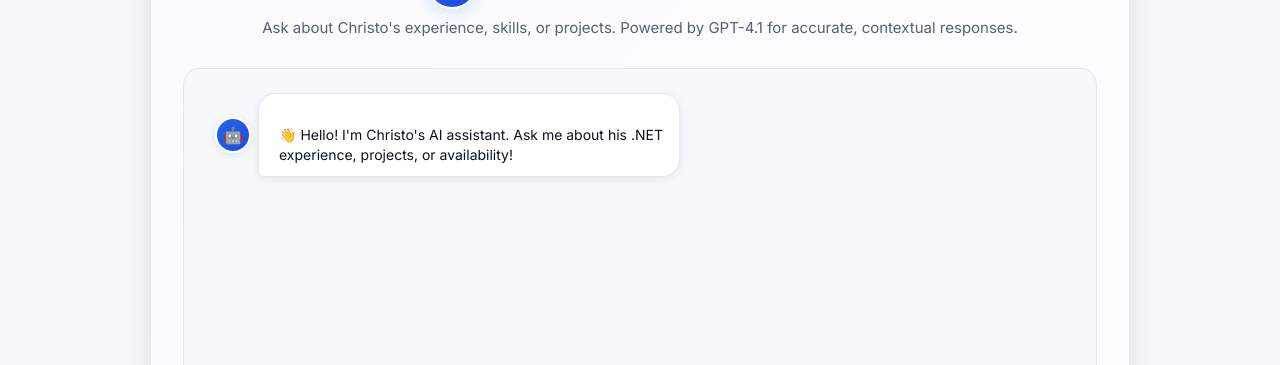
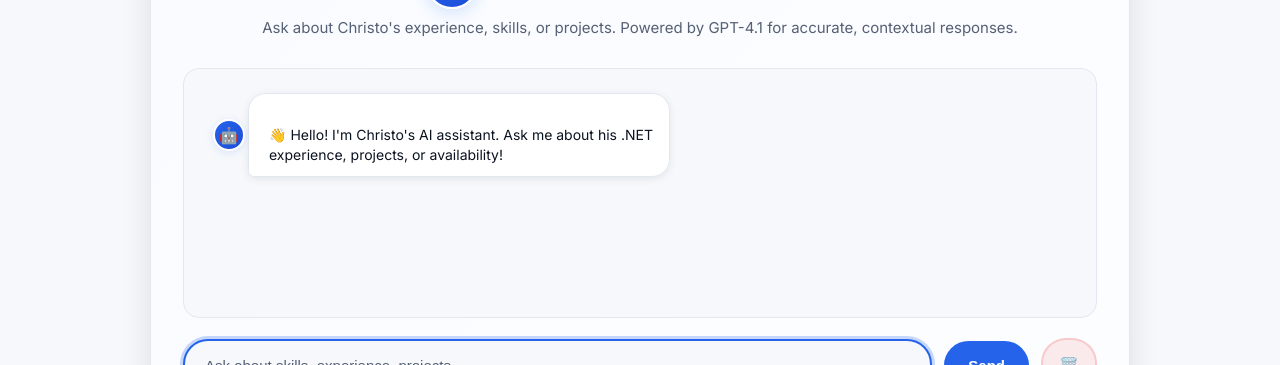
Before and after one commit to lotriet/jobfair-site, a plain HTML site: page wwwroot/portfolio.html in a window 1280 px wide. Shown: the part 587-952 px from the top of the page. Drawn offline with Linux system fonts and the light colour scheme; no server answers.

Commit message:
Fix chatbot UI positioning and container sizing
- Reduce chat container height (min-height: 200px, max-height: 350px)
- Fix robot icon positioning (left: -36px instead of -44px)
- Reduce icon size to 28px for better proportion
- Adjust margins for proper alignment
- Apply fixes to both bot messages and typing indicator
- Improves user experience with properly visible chat elements

```diff
--- a/wwwroot/assets/style.css
+++ b/wwwroot/assets/style.css
@@ -191,8 +191,8 @@ a:focus,.btn:focus{outline:3px solid var(--ring);outline-offset:2px}
   background: var(--bg);
   border: 1px solid var(--border);
   border-radius: 16px;
-  min-height: 320px;
-  max-height: 400px;
+  min-height: 200px;
+  max-height: 350px;
   overflow-y: auto;
   padding: 24px;
   margin-bottom: 20px;
@@ -261,7 +261,7 @@ a:focus,.btn:focus{outline:3px solid var(--ring);outline-offset:2px}
   color: var(--ink);
   border-bottom-left-radius: 6px;
   margin-right: 25%;
-  margin-left: 50px;
+  margin-left: 40px;
   position: relative;
   padding-left: 20px;
 }
@@ -269,13 +269,13 @@ a:focus,.btn:focus{outline:3px solid var(--ring);outline-offset:2px}
 .message-bubble.bot::before {
   content: '🤖';
   position: absolute;
-  left: -44px;
+  left: -36px;
   top: 50%;
   transform: translateY(-50%);
   font-size: 16px;
   background: linear-gradient(135deg, var(--accent), var(--accent-strong));
-  width: 32px;
-  height: 32px;
+  width: 28px;
+  height: 28px;
   border-radius: 50%;
   display: flex;
   align-items: center;
@@ -424,7 +424,7 @@ a:focus,.btn:focus{outline:3px solid var(--ring);outline-offset:2px}
   margin-bottom: 16px;
   font-weight: 500;
   margin-right: 25%;
-  margin-left: 50px;
+  margin-left: 40px;
   position: relative;
   padding-left: 20px;
 }
@@ -432,13 +432,13 @@ a:focus,.btn:focus{outline:3px solid var(--ring);outline-offset:2px}
 .typing-indicator::before {
   content: '🤖';
   position: absolute;
-  left: -44px;
+  left: -36px;
   top: 50%;
   transform: translateY(-50%);
   font-size: 16px;
   background: linear-gradient(135deg, var(--accent), var(--accent-strong));
-  width: 32px;
-  height: 32px;
+  width: 28px;
+  height: 28px;
   border-radius: 50%;
   display: flex;
   align-items: center;
```
